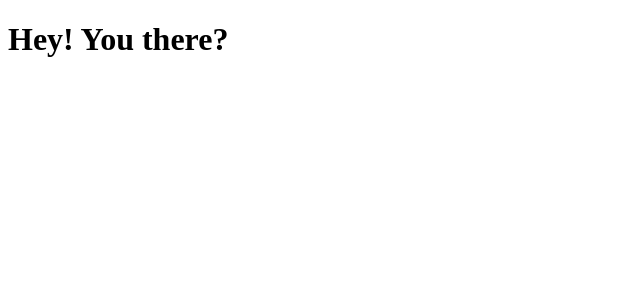
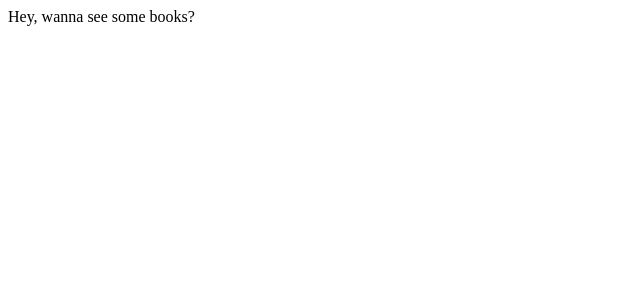
Before and after one commit to NauanyC/GetGround, a React app: page / in a window 1280 px wide. Shown: the top 300 px of the page, without its empty margins (0-640 px from the left). Built offline with nearby package versions, Linux system fonts and the light colour scheme.

Commit message:
feat: add routing

```diff
--- a/package.json
+++ b/package.json
@@ -15,6 +15,7 @@
         "axios": "0.21.1",
         "react": "17.0.2",
         "react-dom": "17.0.2",
+        "react-router-dom": "^5.2.0",
         "typescript": "4.2.4"
     },
     "devDependencies": {
@@ -26,6 +27,7 @@
         "@babel/preset-typescript": "7.13.0",
         "@types/react": "17.0.4",
         "@types/react-dom": "17.0.3",
+        "@types/react-router-dom": "^5.1.7",
         "@typescript-eslint/eslint-plugin": "4.22.0",
         "@typescript-eslint/parser": "4.22.0",
         "babel-eslint": "10.1.0",
--- a/src/App.tsx
+++ b/src/App.tsx
@@ -1,10 +1,16 @@
 import * as React from "react";
+import { BrowserRouter } from "react-router-dom";
+
+
+import Routes from "./routes";
 
 const App: React.FC = () => {
   return (
-    <div className="App">
-      <h1>Hey! You there?</h1>
-    </div>
+  <div className="App">
+       <BrowserRouter>
+         <Routes />
+      </BrowserRouter>
+  </div>
   );
 };
 
--- /dev/null
+++ b/src/pages/ListBooks.tsx
@@ -0,0 +1,11 @@
+import * as React from 'react';
+
+export interface ListBooksProps {
+
+}
+
+const ListBooks: React.SFC<ListBooksProps> = () => {
+  return ( <div className="ListBooks">Hey, wanna see some books?</div> );
+}
+
+export default ListBooks;
--- /dev/null
+++ b/src/routes/index.tsx
@@ -0,0 +1,14 @@
+import React from "react";
+import { Switch, Route } from "react-router-dom";
+
+import ListBooks from "../pages/ListBooks";
+
+const Routes: React.FC = () => {
+    return (
+        <Switch>
+            <Route path="/" exact component={ListBooks} />
+        </Switch>
+    );
+};
+
+export default Routes;
```
Also changed, not shown: 1 other file (tests, documents, lock files or other folders).
